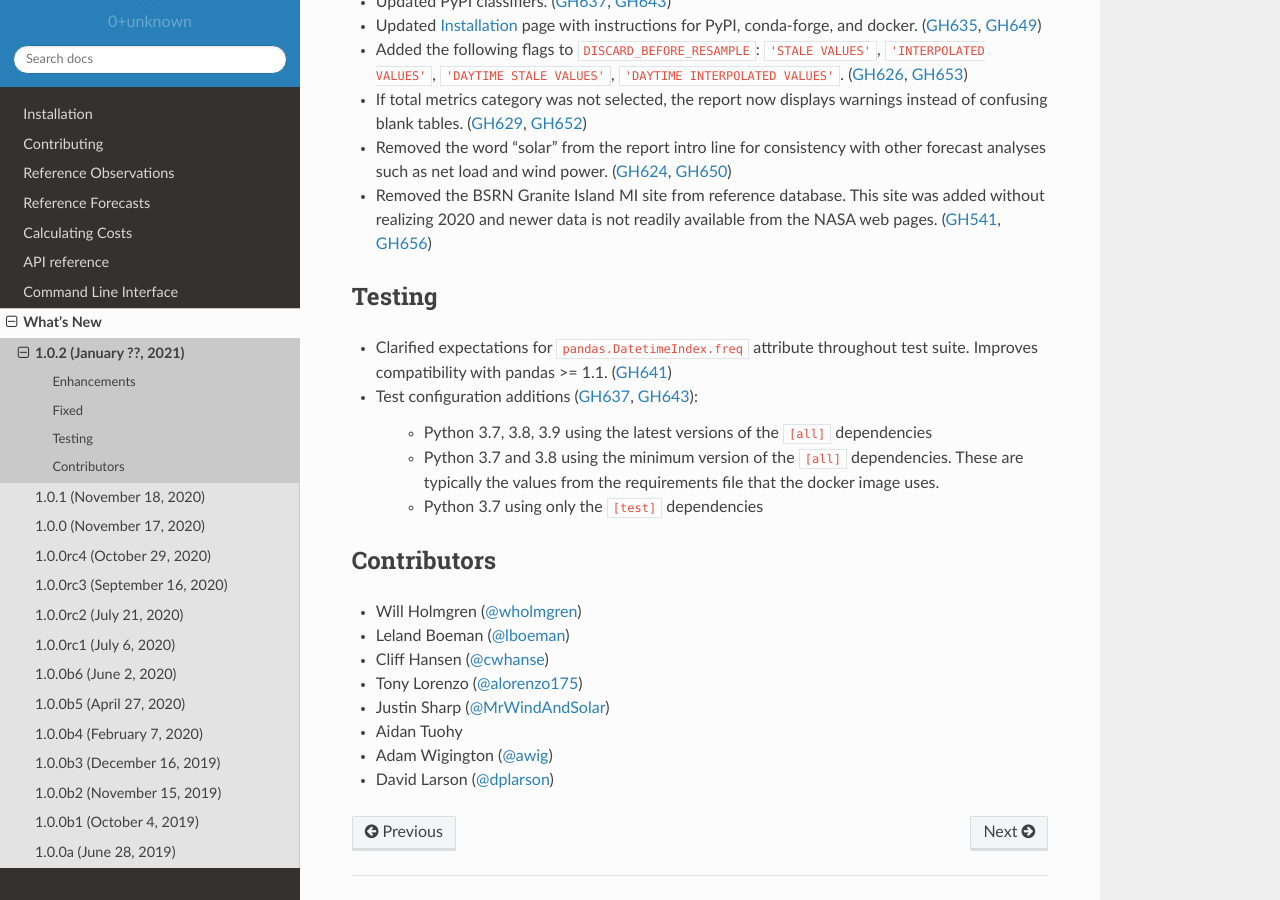
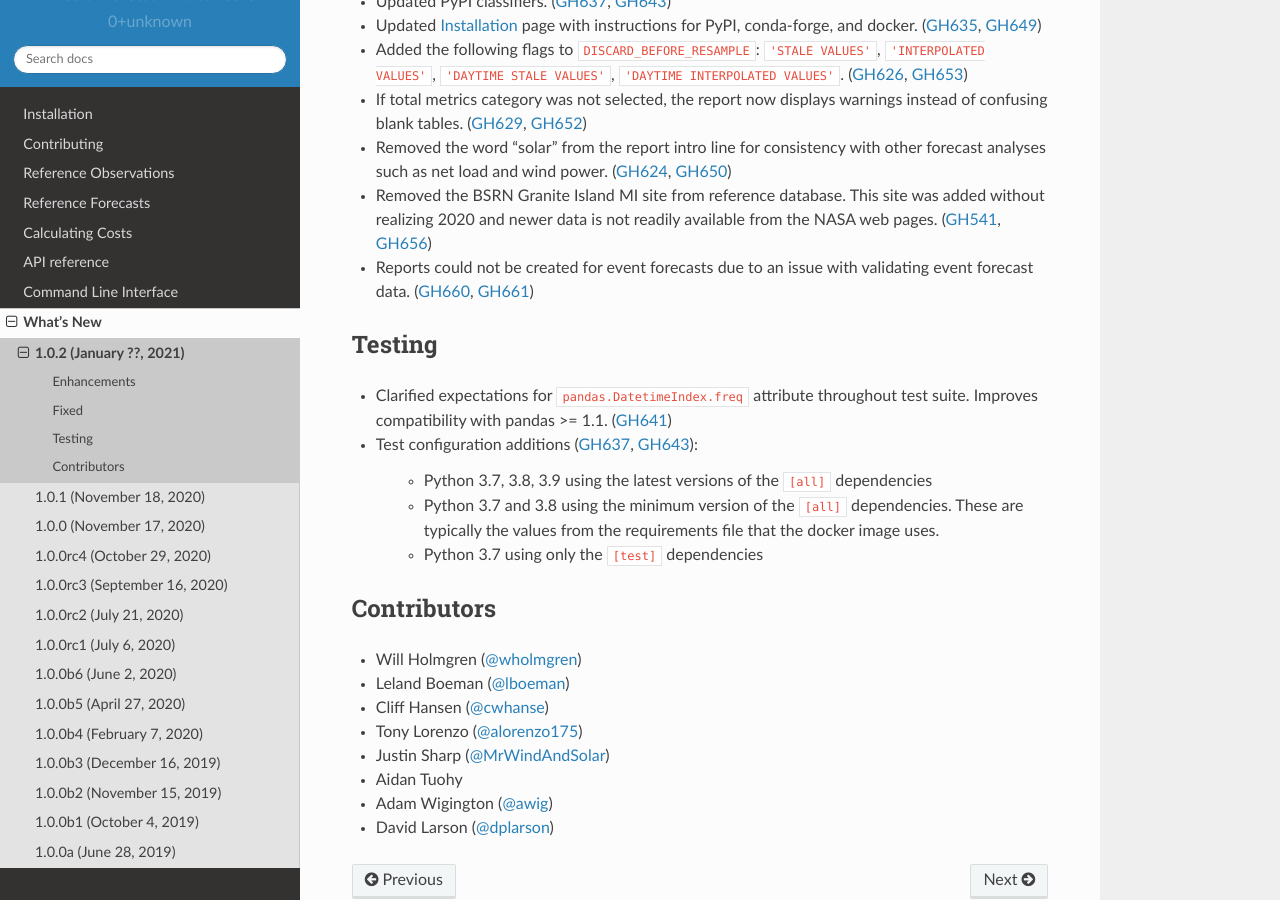
Before and after one commit to SolarArbiter/solarforecastarbiter-core, a Sphinx documentation site: the page built from docs/source/whatsnew/1.0.2.rst, in a window 1280 px wide and 900 px high, scrolled down 474 px. Built offline with Sphinx 7.4.7 and the Read the Docs theme 2.0.0, drawn with Linux system fonts in a browser that asks for light colours.

Commit message:
whatsnew

```diff
--- a/docs/source/whatsnew/1.0.2.rst
+++ b/docs/source/whatsnew/1.0.2.rst
@@ -36,6 +36,8 @@ Fixed
 * Removed the BSRN Granite Island MI site from reference database. This site
   was added without realizing 2020 and newer data is not readily available
   from the NASA web pages. (:issue:`541`, :pull:`656`)
+* Reports could not be created for event forecasts due to an issue with
+  validating event forecast data. (:issue:`660`, :pull:`661`)
 
 Testing
 ~~~~~~~
```
